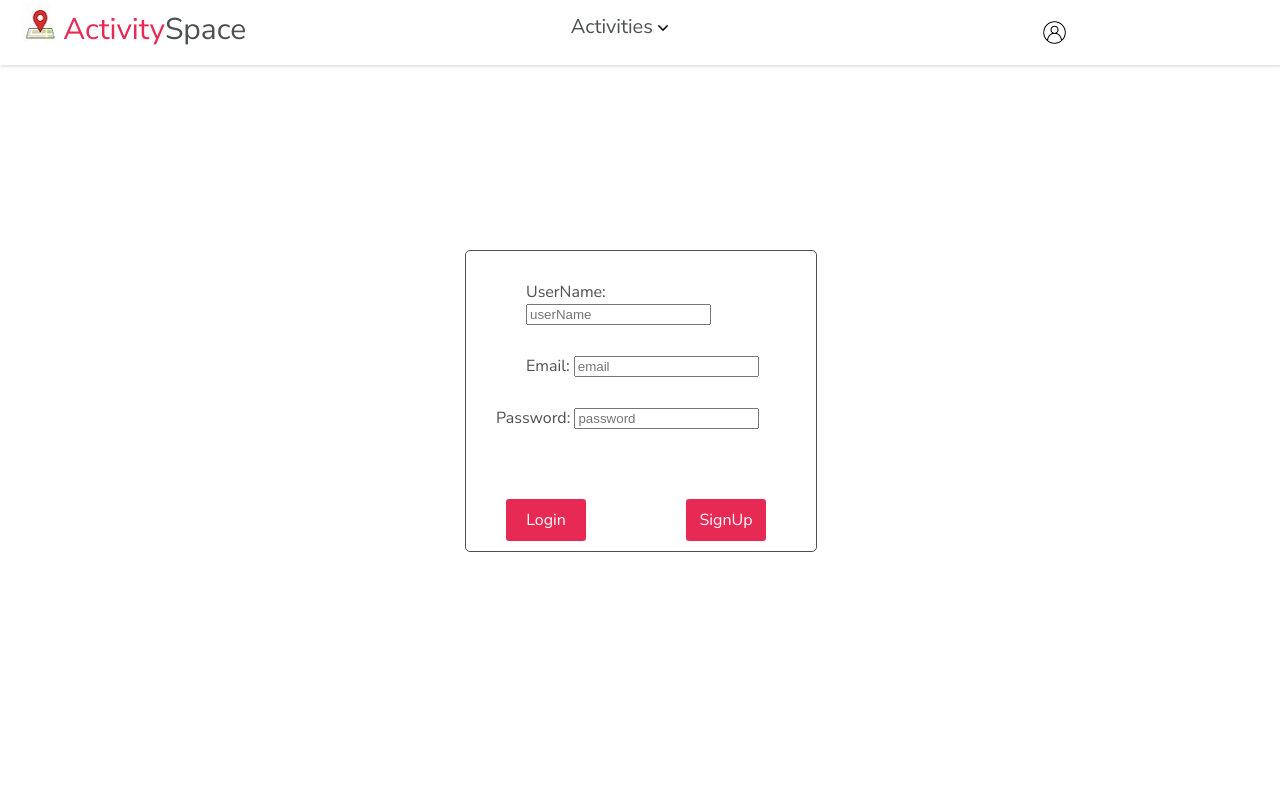
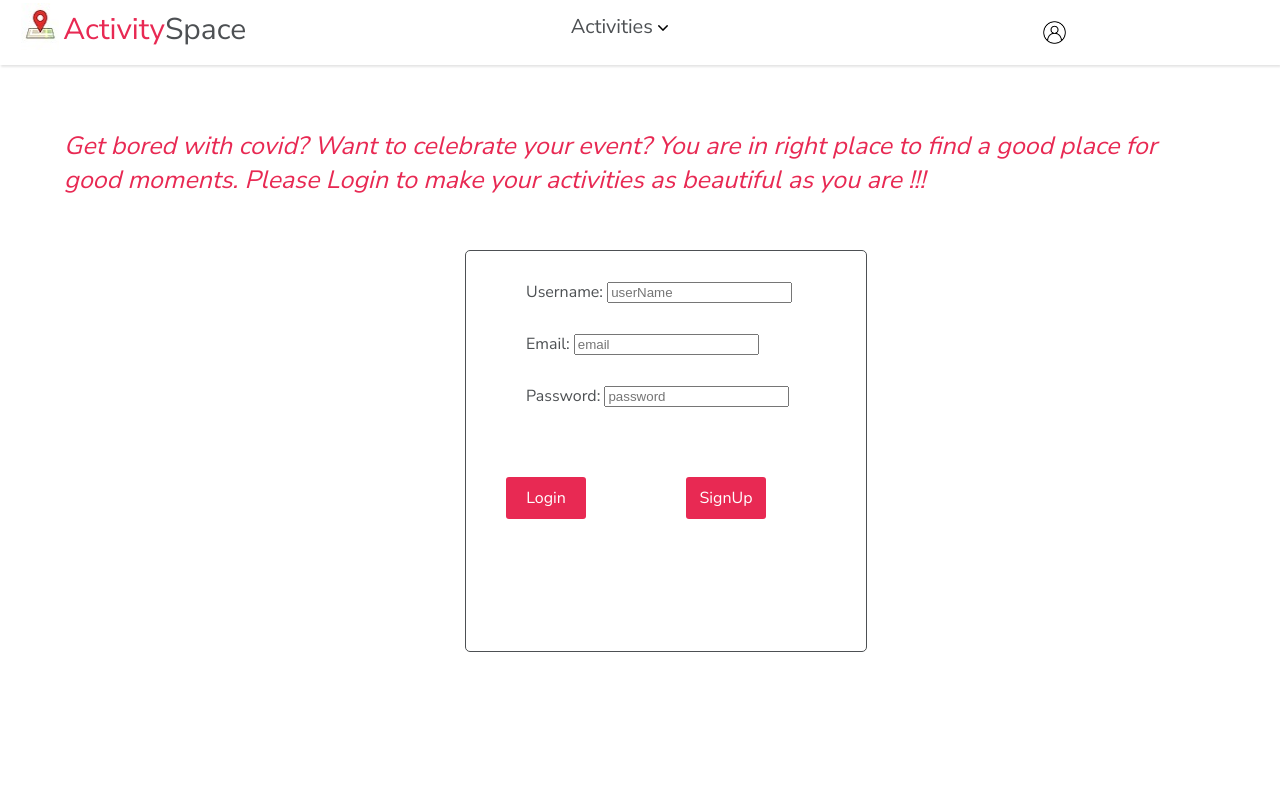
Before and after one commit to sumedha1308/activityspace, a React (Create React App) app: page /login in a window 1280 px wide. Shown: the top 800 px of the page. Built offline with nearby package versions, Linux system fonts and the light colour scheme; no server answers.

Commit message:
Added tagline for Login signup page

```diff
--- a/src/components/HomePage/LoginSigup/LoginSignup.css
+++ b/src/components/HomePage/LoginSigup/LoginSignup.css
@@ -4,9 +4,17 @@ body {
   font-family: 'Nunito Sans', sans-serif;
   margin: 0;
 }
-
-.loginBtn
-{
+.signup_tagline {
+  margin-top:5%;
+  margin-left: 5%;
+  margin-right: 5%;
+  color: #e82953;
+  font-size: 25px;
+  font-weight: 300;
+  font-style: italic;
+  margin-bottom: 20%;
+}
+.loginBtn {
   background-color: #e82953;
   color: #fff;
   font-size: 16px;
@@ -36,12 +44,10 @@ body {
   margin-left: 60px;
 }
 
-
-
 .login_div {
   position: absolute;
-  width: 300px;
-  height: 300px;
+  width: 400px;
+  height: 400px;
   top: 50%;
   left: 50%;
   margin-top: -150px;
@@ -49,8 +55,8 @@ body {
 }
 
 .login_form {
-  width: 350px;
-  height: 300px;
+  width: 400px;
+  height: 400px;
   background: #fff;
   border-radius: 5px;
   border: solid 1px;
@@ -64,26 +70,82 @@ body {
 
 .loginPass {
   margin: 30px;
+  padding-left: 30px;
 }
-
+.loginEmailValidation {
+  /* margin: 30px; */
+  padding-left: 40px;
+}
 @media screen and (max-width: 500px) {
+    .signup_tagline {
+      margin-top:15%;
+      margin-left: 5%;
+      margin-right: 5%;
+      color: #e82953;
+      font-size: 25px;
+      font-weight: 300;
+      font-style: italic;
+      margin-bottom: 20%;
+    }
     .login_form {
-      margin-top: 150px;
-      width: 320px;
+      margin-top: 130px;
+      width: 300px;
       height: 350px;
       background: #fff;
       border-radius: 5px;
       border: solid 1px;
       margin-left: 5%;
-      position: relative;;
+      margin-bottom: 50px;
+    }
+    .login_div {
+      width: 400px;
+      height: 400px;
+      left: 50%;
+      margin-top: 10px;
+      margin-left: -175px;
+      margin-bottom: 20px;
     }
     .loginEmail {
-    margin: 20px;
-    padding-left: 10px;
+      margin: 20px;
+      padding-left: 10px;
    }
+   .loginPass {
+      margin: 20px;
+      padding-left: 10px;
+    }
    .loginEmailValidation {
      color: red;
      font-size: 16px;
      margin-left: 5%;
    }
+   .loginBtn
+    {
+    background-color: #e82953;
+    color: #fff;
+    font-size: 16px;
+    line-height: 1.4;
+    padding: 10px;
+    border-radius: 3px;
+    cursor: pointer;
+    border: none;
+    font-family: inherit;
+    min-width: 80px;
+    max-width: 80px;
+    margin: 40px;
   }
+
+.signupBtn {
+  background-color: #e82953;
+  color: #fff;
+  font-size: 16px;
+  line-height: 1.4;
+  padding: 10px;
+  border-radius: 3px;
+  cursor: pointer;
+  border: none;
+  font-family: inherit;
+  min-width: 80px;
+  max-width: 80px;
+  margin-left: 20px;
+}
+  }
--- a/src/components/HomePage/LoginSigup/LoginSignup.jsx
+++ b/src/components/HomePage/LoginSigup/LoginSignup.jsx
@@ -113,10 +113,14 @@ class LoginSignup extends React.Component {
         <div>
           <div style={{ minHeight: 'calc(100vh - 31px)' }}>
             <NavBar loginStatus={this.state.isLoggedIn} handleLogout={this.handleLogout} />
+            <div className="signup_tagline">
+              Get bored with covid? Want to celebrate your event? You are in right place to find a good place for good
+              moments. Please Login to make your activities as beautiful as you are !!!
+            </div>
             <div className="login_div">
               <form className="login_form">
                 <div className="loginEmail">
-                  UserName:{' '}
+                  Username:{' '}
                   <input
                     placeholder="userName"
                     name="userName"
@@ -146,10 +150,8 @@ class LoginSignup extends React.Component {
                     value={this.state.password}
                   ></input>
                 </div>
-
                 <div>
                   <input className="loginBtn" type="submit" onClick={this.onLoginClick} value="Login"></input>
-
                   <input className="signupBtn" type="submit" onClick={this.onSignupClick} value="SignUp"></input>
                 </div>
                 {this.state.error !== null ? (
@@ -163,7 +165,6 @@ class LoginSignup extends React.Component {
               </form>
             </div>
           </div>
-          <Footer />
         </div>
       </React.Fragment>
     );
--- a/src/components/HomePage/LoginSigup/SignUp.jsx
+++ b/src/components/HomePage/LoginSigup/SignUp.jsx
@@ -115,6 +115,10 @@ class SignUp extends React.Component {
         <div>
           <div style={{ minHeight: 'calc(100vh - 31px)' }}>
             <NavBar loginStatus={this.state.isLoggedIn} handleLogout={this.handleLogout} />
+            <div className="signup_tagline">
+              Get bored with covid? Want to celebrate your event? You are in right place to find a good place for good
+              moments. Please signup to make your memories priceless.
+            </div>
             <div className="signup_div">
               <form className="signup_form">
                 <div className="signupFname">
--- a/src/components/HomePage/LoginSigup/Signup.css
+++ b/src/components/HomePage/LoginSigup/Signup.css
@@ -4,7 +4,16 @@ body {
   font-family: 'Nunito Sans', sans-serif;
   margin: 0;
 }
-
+.signup_tagline {
+  margin-top:5%;
+  margin-left: 5%;
+  margin-right: 5%;
+  color: #e82953;
+  font-size: 25px;
+  font-weight: 300;
+  font-style: italic;
+  margin-bottom: 20%;
+}
 .signupformBtn {
   background-color: #e82953;
   color: #fff;
@@ -24,12 +33,9 @@ body {
 
 .signup_div {
   position: absolute;
-
   width: 300px;
   height: 300px;
-
-  /* Center form on page horizontally & vertically */
-  top: 50%;
+  top: 55%;
   left: 50%;
   margin-top: -150px;
   margin-left: -177px;
@@ -66,6 +72,16 @@ body {
 }
 
 @media screen and (max-width: 675px) {
+  .signup_tagline {
+    margin-top:15%;
+    margin-left: 5%;
+    margin-right: 5%;
+    color: #e82953;
+    font-size: 25px;
+    font-weight: 300;
+    font-style: italic;
+    margin-bottom: 20%;
+}
 .signup_form {
     width: 320px;
     height: 300px;
@@ -73,7 +89,7 @@ body {
     border-radius: 5px;
     border: solid 1px;
     margin-left: 5%;
-    margin-top: 100px;
+    /* margin-top: 100px; */
 }
 .signup_div {
     position: relative;
@@ -81,7 +97,7 @@ body {
     height: 300px;
     top: 50%;
     left: 50%;
-    margin-top: 150px;
+    margin-top: 10px;
     margin-left: -177px;
 }
 }
--- a/src/components/HomePage/Spaces/spaces.css
+++ b/src/components/HomePage/Spaces/spaces.css
@@ -87,6 +87,10 @@ body {
   transition: 0.25s;
   text-decoration:none;
  }
+ .activity-name {
+   font-size: 25px;
+   font-weight: 300;
+ }
 
  @media screen and (max-width: 1150px) {
   .main-content {
@@ -144,4 +148,8 @@ body {
     margin-bottom: 3%;
     font-size: 12px;
  }
+ .activity-name {
+   font-size: 25px;
+   font-weight: 300;
+ }
 }
--- a/src/components/HomePage/Spaces/spaces.jsx
+++ b/src/components/HomePage/Spaces/spaces.jsx
@@ -1,9 +1,11 @@
+/* eslint-disable class-methods-use-this */
 /* eslint-disable no-unused-vars */
 import React from 'react';
 import './spaces.css';
 import { Link } from 'react-router-dom';
 
-function Product() {
+class Space extends React.Component {
+  render() {
     return (
       <div>
         <div className="product-headline">Find a unique space for your activity to throw an unforgettable event!!</div>
@@ -20,7 +22,7 @@ function Product() {
               <div className="img-wrapper">
                 <img className="card-img" src="/activityPics/Meeting_hall.jpg" />
               </div>
-            <p>Corporate Meetings</p>
+              <div className="activity-name">Corporate Meetings</div>
             </Link>
           </div>
 
@@ -29,7 +31,7 @@ function Product() {
               <div className="img-wrapper">
                 <img className="card-img" src="/activityPics/durbar_conference.jpg" />
               </div>
-            <p>Conferences</p>{' '}
+              <div className="activity-name">Conferences</div>
             </Link>
           </div>
 
@@ -38,7 +40,7 @@ function Product() {
               <div className="img-wrapper">
                 <img className="card-img" src="/activityPics/jsw_autorium_delhi.jpg" />
               </div>
-            <p>Performance</p>
+              <div className="activity-name">Performance</div>
             </Link>
           </div>
 
@@ -47,7 +49,7 @@ function Product() {
               <div className="img-wrapper">
                 <img className="card-img" src="/activityPics/leela_goa_party.jpg" />
               </div>
-            <p>Party</p>
+              <div className="activity-name">Party</div>
             </Link>
           </div>
 
@@ -56,7 +58,7 @@ function Product() {
               <div className="img-wrapper">
                 <img className="card-img" src="/activityPics/date_high_ultra_banglore.jpg" />
               </div>
-            <p>Date</p>
+              <div className="activity-name">Date</div>
             </Link>
           </div>
 
@@ -65,7 +67,7 @@ function Product() {
               <div className="img-wrapper">
                 <img className="card-img" src="/activityPics/wedding-park-hyatt-goa.jpg" />
               </div>
-            <p>Wedding</p>
+              <div className="activity-name">Wedding</div>
             </Link>
           </div>
 
@@ -74,7 +76,7 @@ function Product() {
               <div className="img-wrapper">
                 <img className="card-img" src="/activityPics/baby_shower.jpg" />
               </div>
-            <p>Baby Shower</p>
+              <div className="activity-name">Baby Shower</div>
             </Link>
           </div>
 
@@ -83,12 +85,13 @@ function Product() {
               <div className="img-wrapper">
                 <img className="card-img" src="/activityPics/Tamil-Nadu_Connemara_credit-Taj_family.jpg" />
               </div>
-            <p>Family get-together</p>
+              <div className="activity-name">Family get-together</div>
             </Link>
           </div>
         </main>
       </div>
     );
   }
+}
 
-export default Product;
+export default Space;
```
Lines whose indentation alone changed are shown as unchanged.
